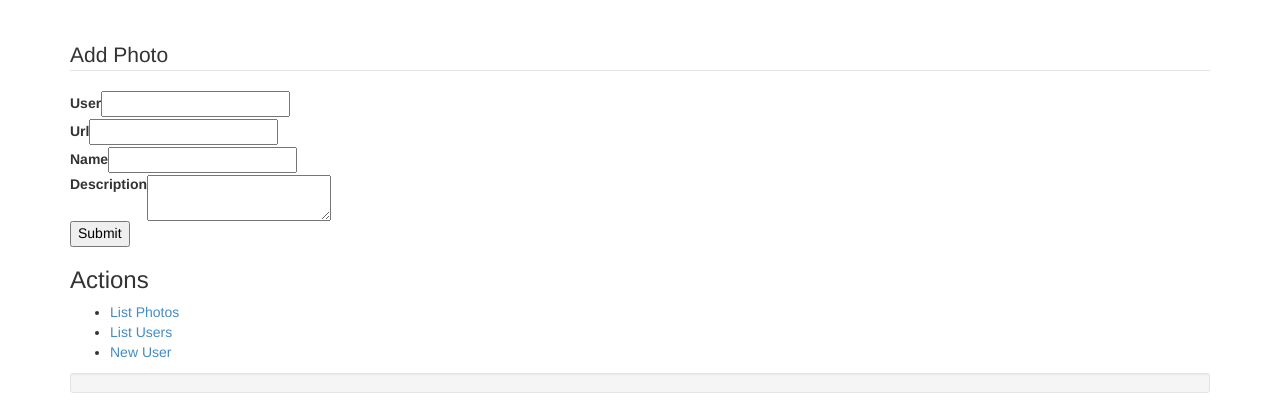
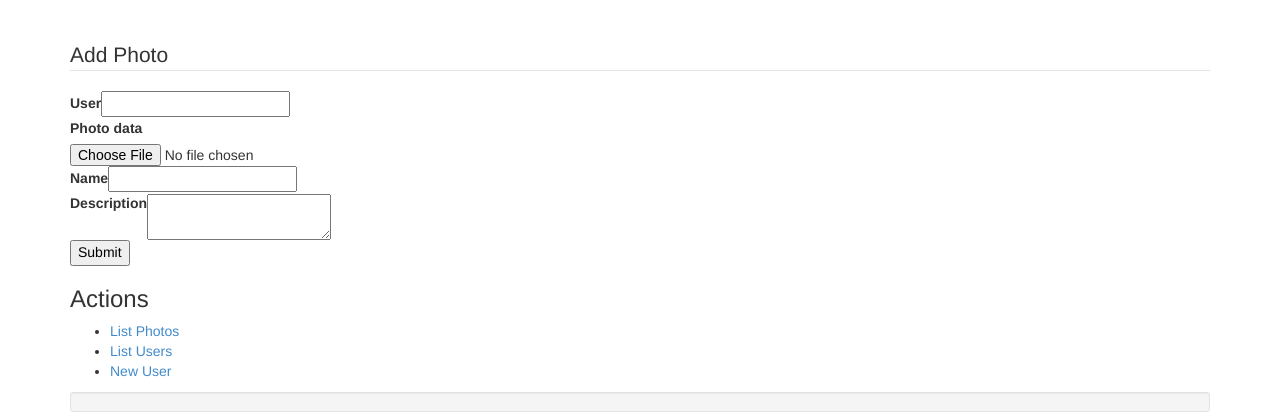
Before and after one commit to sgreenstein/salk-a, a CakePHP app: the page made by app/View/Photos/add.ctp in a window 1280 px wide. Shown: the part 50-470 px from the top of the page. Run offline with PHP 8.4 and a stand-in for CakePHP, Linux system fonts and the light colour scheme; the template is opened without the code that fills it, so the values that code supplies are empty; form fields are guessed from the names that the template uses; some libraries are stand-ins or nearby versions.

Commit message:
Photo uploads now work. Filenames aren’t hashed, however. I think uploadFiles should be modified.

```diff
--- a/app/View/Photos/add.ctp
+++ b/app/View/Photos/add.ctp
@@ -1,10 +1,10 @@
 <div class="photos form">
-<?php echo $this->Form->create('Photo'); ?>
+<?php echo $this->Form->create('Photo', array('type' => 'file')); ?>
 	<fieldset>
 		<legend><?php echo __('Add Photo'); ?></legend>
 	<?php
 		echo $this->Form->input('user_id');
-		echo $this->Form->input('url');
+		echo $this->Form->input('photo_data', array('type' => 'file'));
 		echo $this->Form->input('name');
 		echo $this->Form->input('description');
 	?>
```
Also changed, not shown: app/Controller/PhotosController.php (+10 -0 lines).
